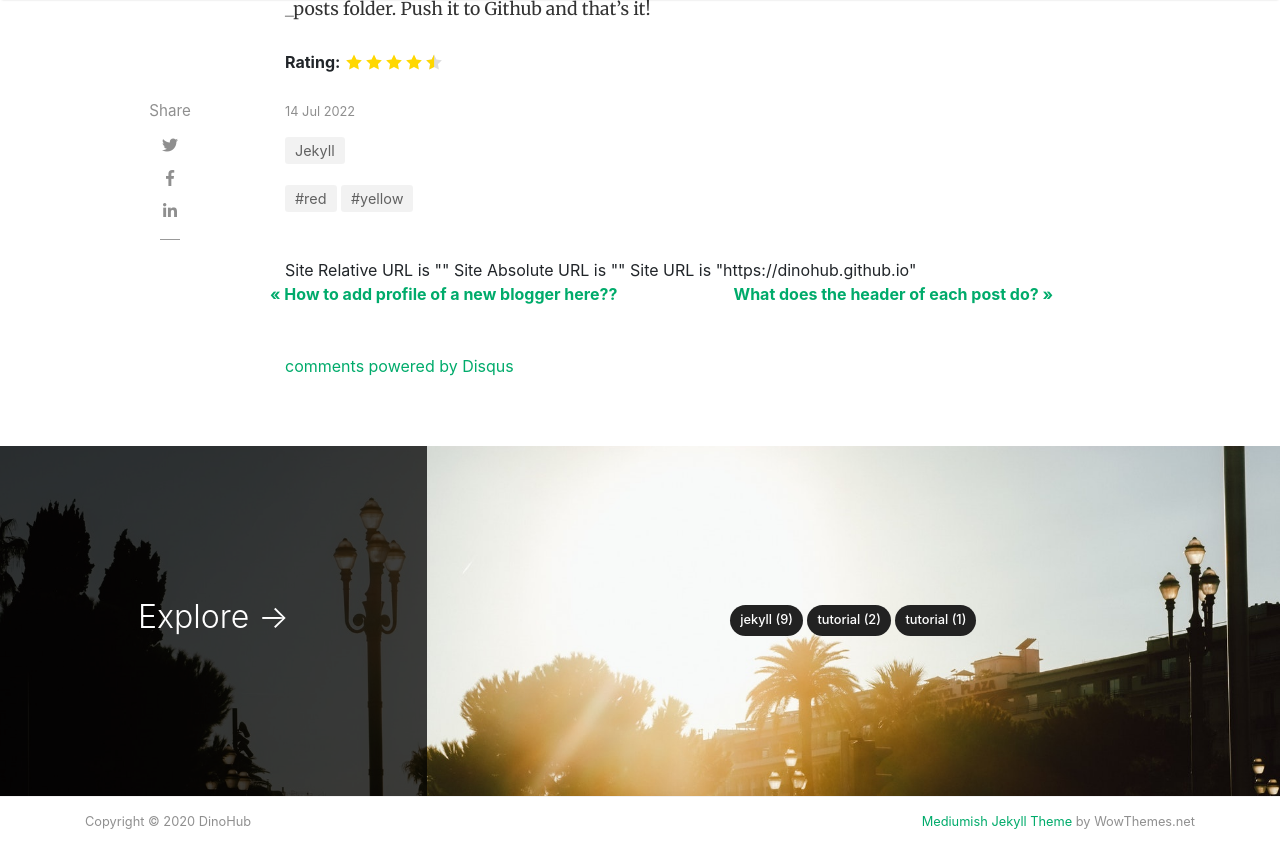
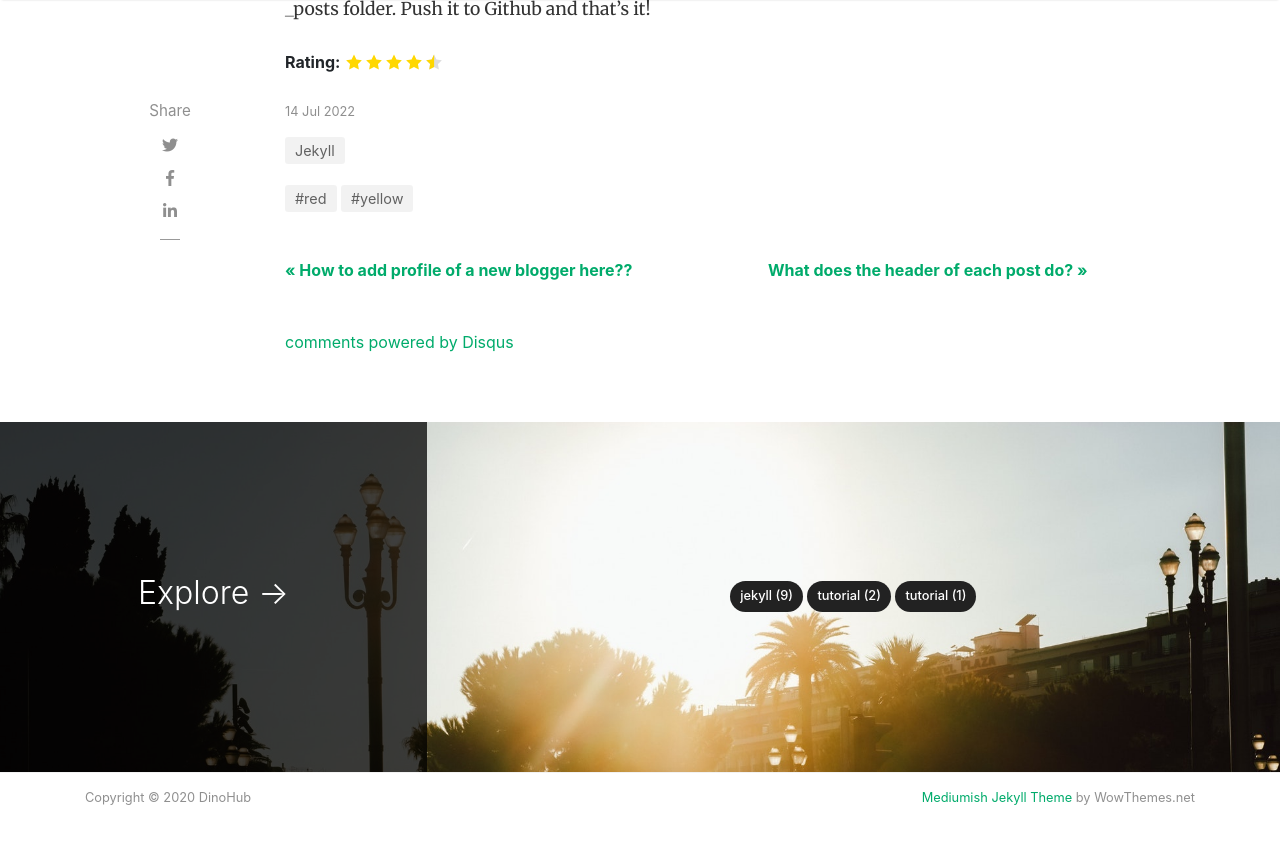
Before and after one commit to DinoHub/dinohub.github.io, a Jekyll site: the page built from _posts/2022-07-14-Adding-a-new-post.md, in a window 1280 px wide and 900 px high, scrolled down 978 px. Shown: the top 868 px of the window. Built offline with Jekyll 4.4.1, drawn with Linux system fonts in a browser that asks for light colours; nearby versions of some CDN libraries; comment, search, counter and statistics services are not loaded.

Commit message:
Update post.html

```diff
--- a/_layouts/post.html
+++ b/_layouts/post.html
@@ -119,18 +119,18 @@
                 </ul>
             </div>
             <!-- End Tags -->
+            <!--
             Site Relative URL is "{{relative_url}}"
             Site Absolute URL is "{{absolute_url}}"
-            Site  URL is "{{ site.url}}"
+            Site  URL is "{{ site.url}}"                         -->
 
             <!-- Prev/Next -->
             <div class="row PageNavigation d-flex justify-content-between font-weight-bold">
             {% if page.previous.url %}
-            <a class="smoothscroll" href="{{site.baseurl}}/{{page.previous.url}}"> &laquo; {{page.previous.title}}</a>
-            <!--             <a class="prev d-block col-md-6" href="{{site.baseurl}}/{{page.previous.url}}"> &laquo; {{page.previous.title}}</a> -->
+            <a class="prev d-block col-md-6" href="{{site.url}}/{{page.previous.url}}"> &laquo; {{page.previous.title}}</a>
             {% endif %}
             {% if page.next.url %}
-            <a class="next d-block col-md-6 text-lg-right" href="{{site.baseurl}}/{{page.next.url}}">{{page.next.title}} &raquo; </a>
+            <a class="next d-block col-md-6 text-lg-right" href="{{site.url}}/{{page.next.url}}">{{page.next.title}} &raquo; </a>
             {% endif %}
             <div class="clearfix"></div>
             </div>
```
